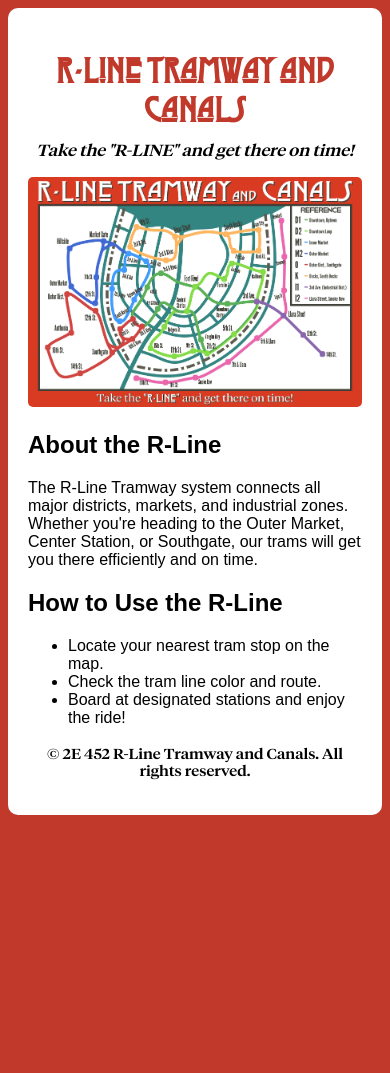
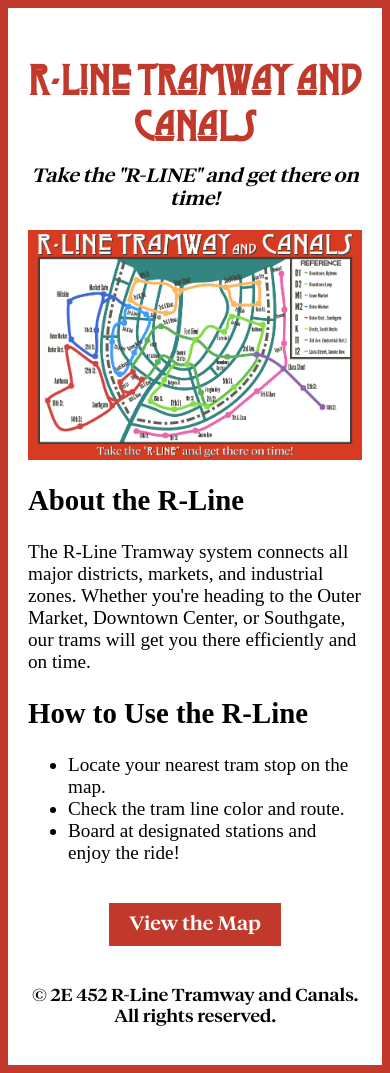
Before and after one commit to jackacjensen/rline.help, a plain HTML site: page index.html in a window 390 px wide. Before the commit the page ends 844 px from the top, so only its background shows below. Drawn offline with Linux system fonts and the light colour scheme; a web font is replaced by a local one.

Commit message:
Update index.html

```diff
--- a/index.html
+++ b/index.html
@@ -4,19 +4,25 @@
     <meta charset="UTF-8">
     <meta name="viewport" content="width=device-width, initial-scale=1.0">
     <title>R-Line Tramway and Canals</title>
+    <link rel="icon" type="image/x-icon" href="/assets/images/R-Line logo 2.0.ico">
     <style>
         @font-face {
             font-family: 'TitleFont';
-            src: url('assets/fonts/R-Line.woff2') format('woff2');
+            src: url('/assets/fonts/R-Line.woff2') format('woff2');
         }
         @font-face {
             font-family: 'TaglineFont';
-            src: url('assets/fonts/Navitism-Medium.woff2') format('woff2');
+            src: url('/assets/fonts/Navitism-Medium.woff2') format('woff2');
+        }
+        @font-face {
+            font-family: 'BodyFont';
+            src: url('/assets/fonts/MinionPro-Regular.woff2') format('woff2');
         }
         body {
             background-color: #c0392b;
             color: white;
-            font-family: Arial, sans-serif;
+            font-family: BodyFont, serif;
+            font-size: 120%;
             text-align: center;
         }
         .container {
@@ -25,7 +31,7 @@
             background: white;
             color: black;
             padding: 20px;
-            border-radius: 10px;
+            border-radius: 0px;
         }
         h1 {
             font-family: 'TitleFont', serif;
@@ -33,24 +39,45 @@
             color: #c0392b;
         }
         p {
-            font-family: 'TaglineFont';
+            font-family: 'TaglineFont', serif;
         }
         img {
             width: 100%;
-            border-radius: 5px;
+            border-radius: 0px;
+            display: block;
         }
         .info {
             text-align: left;
         }
         .footer {
+            margin-top: 40px;
+            font-size: 0.9em;
+        }
+        .button {
+            display: inline-block;
+            background-color: #c0392b;
+            color: white;
+            padding: 12px 24px;
+            font-family: TaglineFont;
+            font-size: 2em;
+            text-decoration: none;
+            border-radius: 0px;
             margin-top: 20px;
-            font-size: 0.9em;
+            transition: background-color 0.3s ease;
+        }
+        .button:hover {
+            background-color: #e74c3c;
+            text-decoration: underline;
         }
         @media (max-width: 600px) {
             h1 {
-                font-size: 2em; /* smaller font size */
-                line-height: 1.2; /* tighter line height */
-                margin-bottom: 10px; /* reduce space under title */
+                font-size: 2em;
+                line-height: 1.2;
+                margin-bottom: 10px;
+            }
+            .button {
+                font-size: 1em;
+                padding: 10px 20px;
             }
         }
     </style>
@@ -59,10 +86,10 @@
     <div class="container">
         <h1>R-Line Tramway and Canals</h1>
         <p><em>Take the "R-LINE" and get there on time!</em></p>
-        <img src="assets/images/rivel 3.0 tramways print.jpg" alt="R-Line Tramway Map">
+        <img src="/assets/images/Rivel 3.0 tramways print.jpg" alt="R-Line Tramway Map">
         <div class="info">
             <h2>About the R-Line</h2>
-            <p2>The R-Line Tramway system connects all major districts, markets, and industrial zones. Whether you're heading to the Outer Market, Center Station, or Southgate, our trams will get you there efficiently and on time.</p2>
+            <p2>The R-Line Tramway system connects all major districts, markets, and industrial zones. Whether you're heading to the Outer Market, Downtown Center, or Southgate, our trams will get you there efficiently and on time.</p2>
 
             <h2>How to Use the R-Line</h2>
             <ul>
@@ -71,6 +98,7 @@
                 <li>Board at designated stations and enjoy the ride!</li>
             </ul>
         </div>
+        <a href="/pages/map.html" class="button">View the Map</a>
         <div class="footer">
             <p>&copy; 2E 452 R-Line Tramway and Canals. All rights reserved.</p>
         </div>
```
